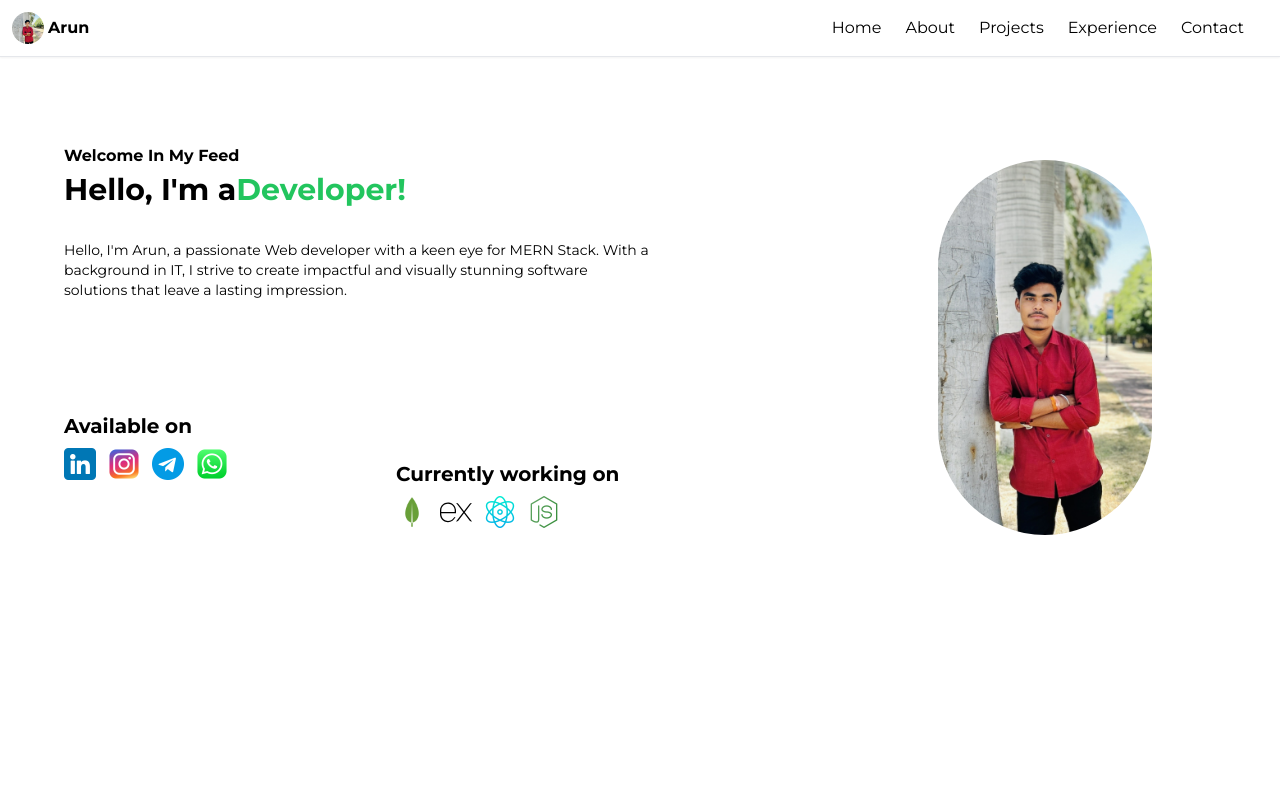
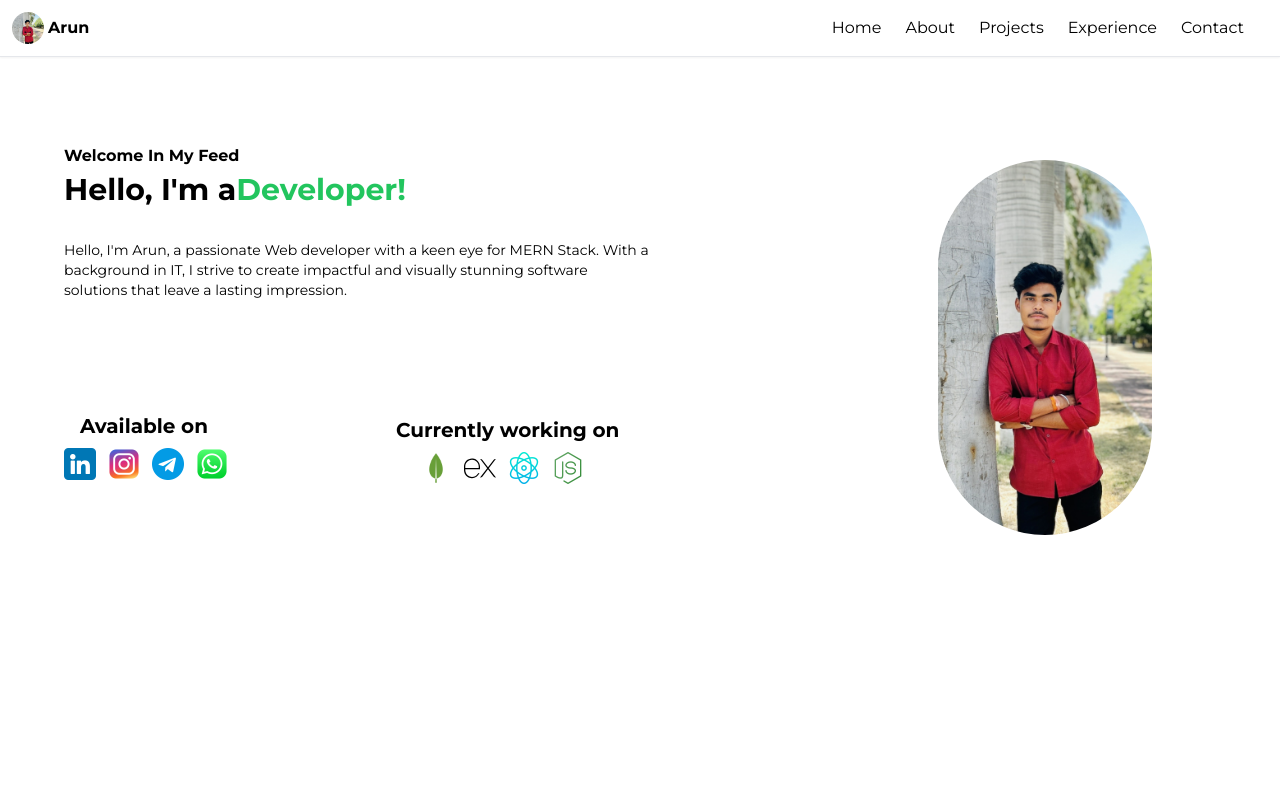
Before and after one commit to arunmeenaa/Portfolio, a React (Vite) app: page / in a window 1280 px wide. Shown: the top 800 px of the page. Built offline with nearby package versions, Linux system fonts and the light colour scheme.

Commit message:
Updated project

```diff
--- a/src/components/Home.jsx
+++ b/src/components/Home.jsx
@@ -21,9 +21,9 @@ function Home() {
         </div>
 
         <div className="flex flex-col md:flex-row gap-10 md:gap-36 pt-12 md:pt-28">
-          {/* Available On */}
-          <div className="font-bold text-xl pl-4 md:pl-16">
-            Available on
+
+          <div className="font-bold text-xl pl-8 md:pl-16">
+            <div className="pl-4">Available on</div>
             <div className="flex flex-wrap pt-2 gap-3">
               <a
                 href="https://www.linkedin.com/in/arunmeena0312"
@@ -66,10 +66,10 @@ function Home() {
             </div>
           </div>
 
-          {/* Currently Working On */}
-          <div className="font-bold text-xl pl-4 md:pl-6 pt-4 md:pt-12">
+
+          <div className="font-bold text-xl pl-4 md:pl-6 pt-1">
             Currently working on
-            <div className="flex flex-wrap pt-2 gap-3">
+            <div className="flex flex-wrap pt-2 pl-6  gap-3">
               <img className="cursor-pointer w-8 h-8" src="/mongodb.png" alt="mongodb" />
               <img className="cursor-pointer w-8 h-8" src="/expressjs.svg" alt="express" />
               <img className="cursor-pointer w-8 h-8" src="/reactt.png" alt="react" />
@@ -79,7 +79,7 @@ function Home() {
         </div>
       </div>
 
-      {/* Profile Image */}
+
       <div className="flex justify-center md:justify-end pt-10 md:pt-20">
         <img
           className="rounded-full w-64 h-64 md:w-[400px] md:h-[375px] object-cover"
```
